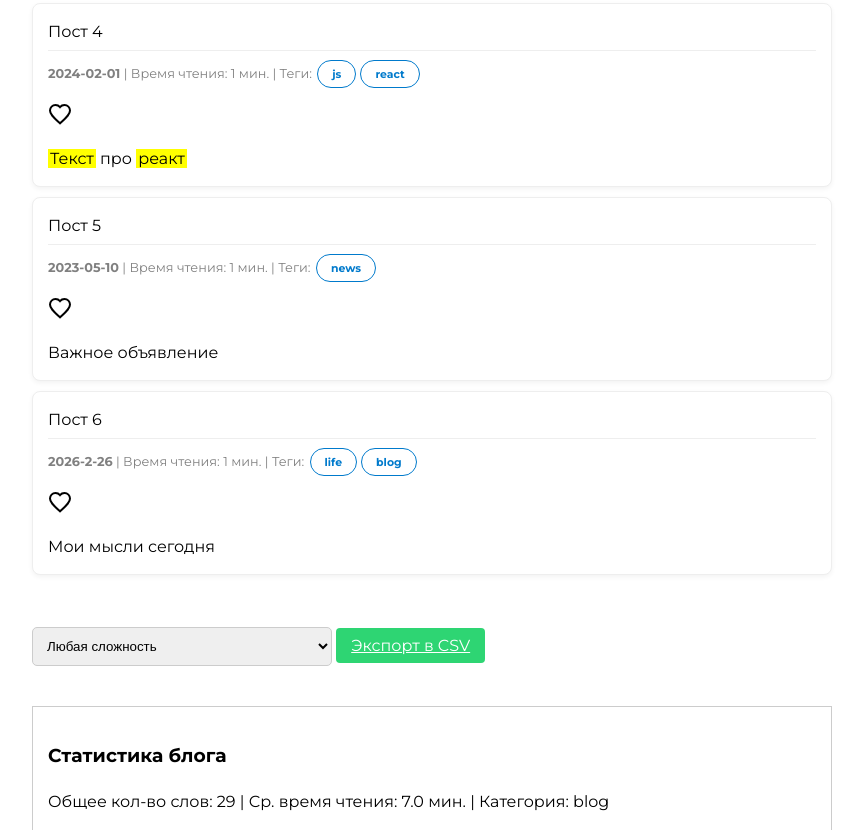
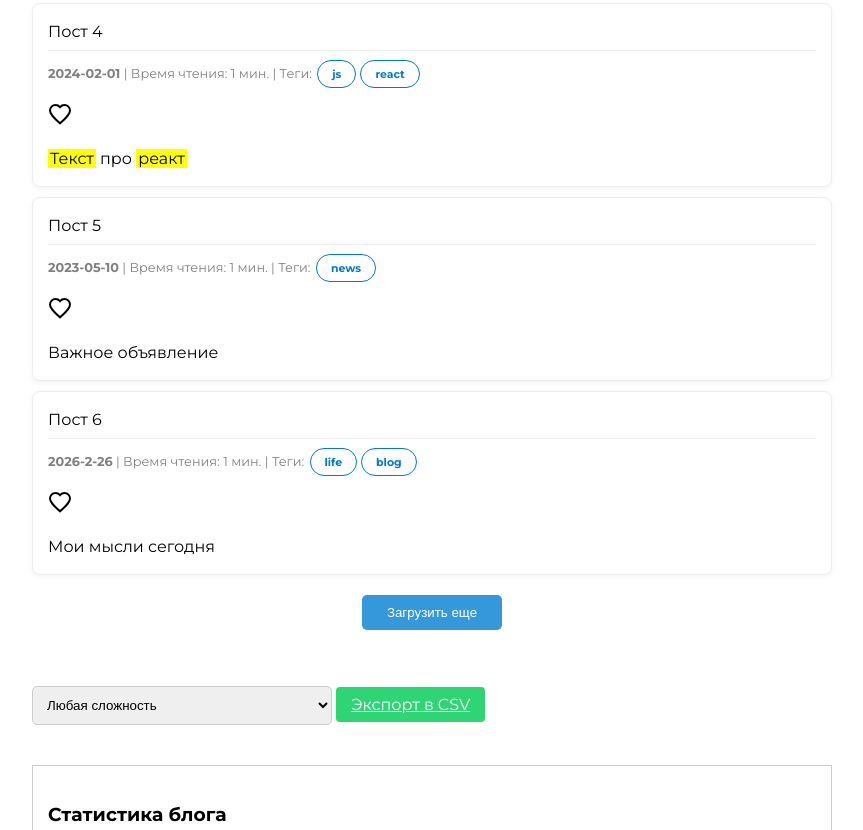
Before and after one commit to YupiSoftwarePunk/Js_Ht5, a plain HTML site: page index.html in a window 1280 px wide. Shown: the part 1519-2349 px from the top of the page, without its empty margins (208-1071 px from the left). Drawn offline with Linux system fonts and the light colour scheme.

Commit message:
fix downloading dinamic posts and add indicator

```diff
--- a/css/style.css
+++ b/css/style.css
@@ -891,3 +891,34 @@ kbd:hover {
     50% { opacity: 0.5; }
     100% { opacity: 1; }
 }
+
+.spinner {
+    width: 30px;
+    height: 30px;
+    border: 3px solid rgba(0,0,0,0.1);
+    border-top: 3px solid #3498db;
+    border-radius: 50%;
+    animation: spin 0.8s linear infinite;
+    margin: 10px auto;
+}
+
+@keyframes spin {
+    0% { transform: rotate(0deg); }
+    100% { transform: rotate(360deg); }
+}
+
+.load-more-style {
+    display: block;
+    margin: 20px auto;
+    padding: 10px 25px;
+    background-color: #3498db;
+    color: white;
+    border: none;
+    border-radius: 5px;
+    cursor: pointer;
+    transition: background 0.3s;
+}
+
+.load-more-style:hover {
+    background-color: #2980b9;
+}
--- a/js/main.js
+++ b/js/main.js
@@ -86,15 +86,60 @@ window.currentPage = 0;
 window.postsPerPage = 3;
 window.currentActivePosts = [...allPosts];
 
+window.resetAndLoad = () => {
+    window.currentPage = 0;
+    window.isAllLoaded = false;
+    window.isLoading = false;
+
+    const postList = document.getElementById('post-list');
+    if (postList) postList.innerHTML = '';
+
+    const endMsg = document.getElementById('end-message');
+    const loadMoreBtn = document.getElementById('load-more-btn');
+    const loader = document.getElementById('loader-indicator');
+
+    if (endMsg) endMsg.style.display = 'none';
+    if (loader) loader.style.display = 'none';
+    if (loadMoreBtn) {
+        loadMoreBtn.style.display = 'block';
+    }
+    window.loadNextBatch();
+};
+
 window.loadNextBatch = () => {
-    const start = window.currentPage * window.postsPerPage;
-    const end = start + window.postsPerPage;
-    const chunk = window.currentActivePosts.slice(start, end);
+    if (window.isLoading || window.isAllLoaded) return;
 
-    if (chunk.length === 0) return;
+    const loader = document.getElementById('loader-indicator');
+    const loadMoreBtn = document.getElementById('load-more-btn');
+    const endMsg = document.getElementById('end-message');
 
-    chunk.forEach(post => window.CreatePosts(post, blogStorage));
-    window.currentPage++;
+    window.isLoading = true;
+
+    if (loader) loader.style.display = 'block';
+    if (loadMoreBtn) loadMoreBtn.style.display = 'none';
+
+    setTimeout(() => {
+        const start = window.currentPage * window.postsPerPage;
+        const end = start + window.postsPerPage;
+        const chunk = window.currentActivePosts.slice(start, end);
+
+        if (chunk.length > 0) {
+            chunk.forEach(post => window.CreatePosts(post, blogStorage));
+            window.currentPage++;
+        }
+
+        if (window.currentPage * window.postsPerPage >= window.currentActivePosts.length) {
+            window.isAllLoaded = true;
+            if (endMsg) endMsg.style.display = 'block';
+            if (loader) loader.style.display = 'none';
+            if (loadMoreBtn) loadMoreBtn.style.display = 'none';
+        } else {
+            if (loader) loader.style.display = 'none';
+            if (loadMoreBtn) loadMoreBtn.style.display = 'block';
+        }
+
+        window.isLoading = false;
+    }, 800);
 };
 
 document.addEventListener('DOMContentLoaded', () => {
@@ -107,24 +152,45 @@ document.addEventListener('DOMContentLoaded', () => {
     const tagsInput = document.getElementById('form-tags');
     const contentInput = document.getElementById('form-content');
 
-    window.loadNextBatch();
-
-    initTags();
-
     const postListElement = document.getElementById('post-list');
     if (postListElement) {
+        const loader = document.createElement('div');
+        loader.id = 'loader-indicator';
+        loader.innerHTML = '<div class="spinner"></div><p>Загружаем посты...</p>';
+        loader.style.display = 'none';
+        loader.style.textAlign = 'center';
+        postListElement.after(loader);
+
+        const loadMoreBtn = document.createElement('button');
+        loadMoreBtn.id = 'load-more-btn';
+        loadMoreBtn.textContent = 'Загрузить еще';
+        loadMoreBtn.className = 'load-more-style';
+        loadMoreBtn.onclick = () => window.loadNextBatch();
+        loader.after(loadMoreBtn);
+
+        const endMsg = document.createElement('div');
+        endMsg.id = 'end-message';
+        endMsg.textContent = 'Вы просмотрели все публикации.';
+        endMsg.style.display = 'none';
+        endMsg.style.textAlign = 'center';
+        endMsg.style.padding = '20px';
+        loadMoreBtn.after(endMsg);
+
         const sentinel = document.createElement('div');
         sentinel.id = 'scroll-sentinel';
         sentinel.style.height = '10px';
-        postListElement.after(sentinel);
+        endMsg.after(sentinel);
 
         const observer = new IntersectionObserver((entries) => {
-            if (entries[0].isIntersecting && window.currentActivePosts.length > window.currentPage * window.postsPerPage) {
+            if (entries[0].isIntersecting && !window.isLoading && !window.isAllLoaded) {
                 window.loadNextBatch();
             }
         }, { rootMargin: '200px' });
         observer.observe(sentinel);
     }
+
+    window.loadNextBatch();
+    initTags();
 
     const closeModal = () => {
         modalOverlay.style.display = 'none';
--- a/js/modules/tagModule.js
+++ b/js/modules/tagModule.js
@@ -25,7 +25,7 @@ export function initTags() {
         document.getElementById('post-list').innerHTML = '';
         window.currentActivePosts = [...window.allBlogPosts];
         window.currentPage = 0;
-        window.loadNextBatch();
+        window.resetAndLoad();
     };
     tagsContainer.prepend(resetBtn);
 
@@ -36,7 +36,7 @@ export function initTags() {
             return postTags.includes(selectedTag);
         });
         window.currentPage = 0;
-        window.loadNextBatch();
+        window.resetAndLoad();
 
         setTimeout(() => {
             document.querySelectorAll('#post-list li').forEach(li => {
--- a/js/navigation.js
+++ b/js/navigation.js
@@ -64,12 +64,10 @@ export function FilterPosts() {
             visiblePosts.sort((a, b) => sortBy === 'date' ? b.date - a.date : b.views - a.views);
         }
 
-        elements.list.innerHTML = '';
         window.currentActivePosts = visiblePosts.map(p => p.originalData);
-        window.currentPage = 0;
 
-        if (typeof window.loadNextBatch === 'function') {
-            window.loadNextBatch();
+        if (typeof window.resetAndLoad === 'function') {
+            window.resetAndLoad();
         }
 
         if (elements.noResults) {
```
